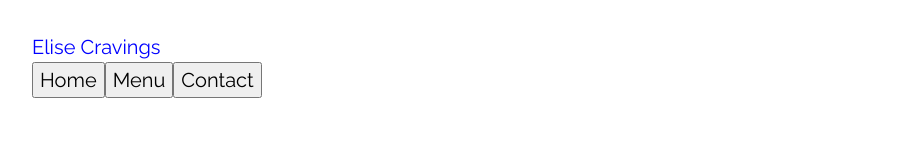
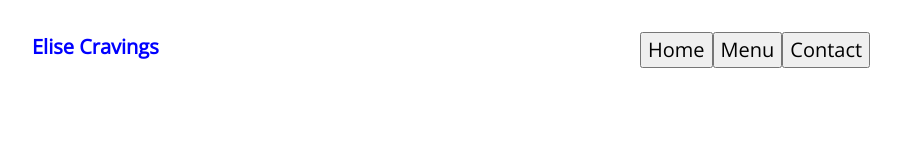
Before and after one commit to arey-dev/restaurant, a website built with webpack: page dist/index.html in a window 1280 px wide. Shown: the whole page, without its empty margins (0-901 px from the left). Built offline with nearby package versions, Linux system fonts and the light colour scheme.

Commit message:
add base styles heading tags

```diff
--- a/src/styles/base.css
+++ b/src/styles/base.css
@@ -17,7 +17,7 @@
 }
 
 body {
-  font-family: 'Raleway', sans-serif;
+  font-family: var(--ff-secondary);
   font-size: 1.125rem;
   font-weight: var(--fw-regular);
 }
@@ -31,3 +31,13 @@ body {
   padding-block: var(--padding-block);
   margin-inline: auto;
 }
+
+.grid {
+  display: grid;
+  grid-template-columns: repeat(2, 1fr);
+}
+
+h1, h2, h3, h4, h5, h6 {
+  font-family: var(--ff-secondary);
+  font-weight: var(--fw-bold);
+}
```
